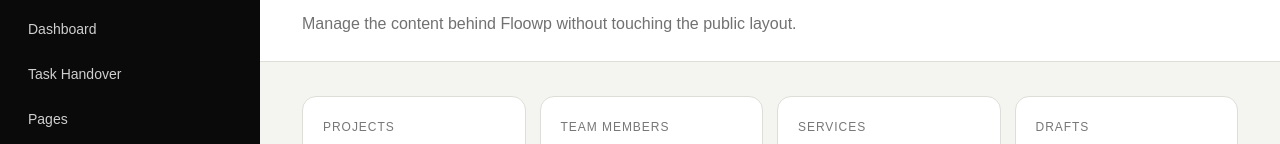
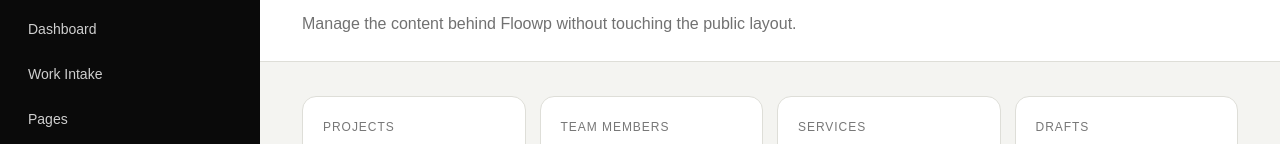
Before and after one commit to thefloowp/thefloowp, a Next.js app: page /admin in a window 1280 px wide. Shown: the part 170-314 px from the top of the page. Built offline with nearby package versions, Linux system fonts and the light colour scheme.

Commit message:
Update AdminShell.jsx

```diff
--- a/components/AdminShell.jsx
+++ b/components/AdminShell.jsx
@@ -2,7 +2,7 @@
 
 const navItems = [
   ["Dashboard", "/admin"],
-  ["Task Handover", "/admin/tasks"],
+  ["Work Intake", "/admin/tasks"],
   ["Pages", "/admin/pages"],
   ["Projects", "/admin/projects"],
   ["Team", "/admin/team"],
```
